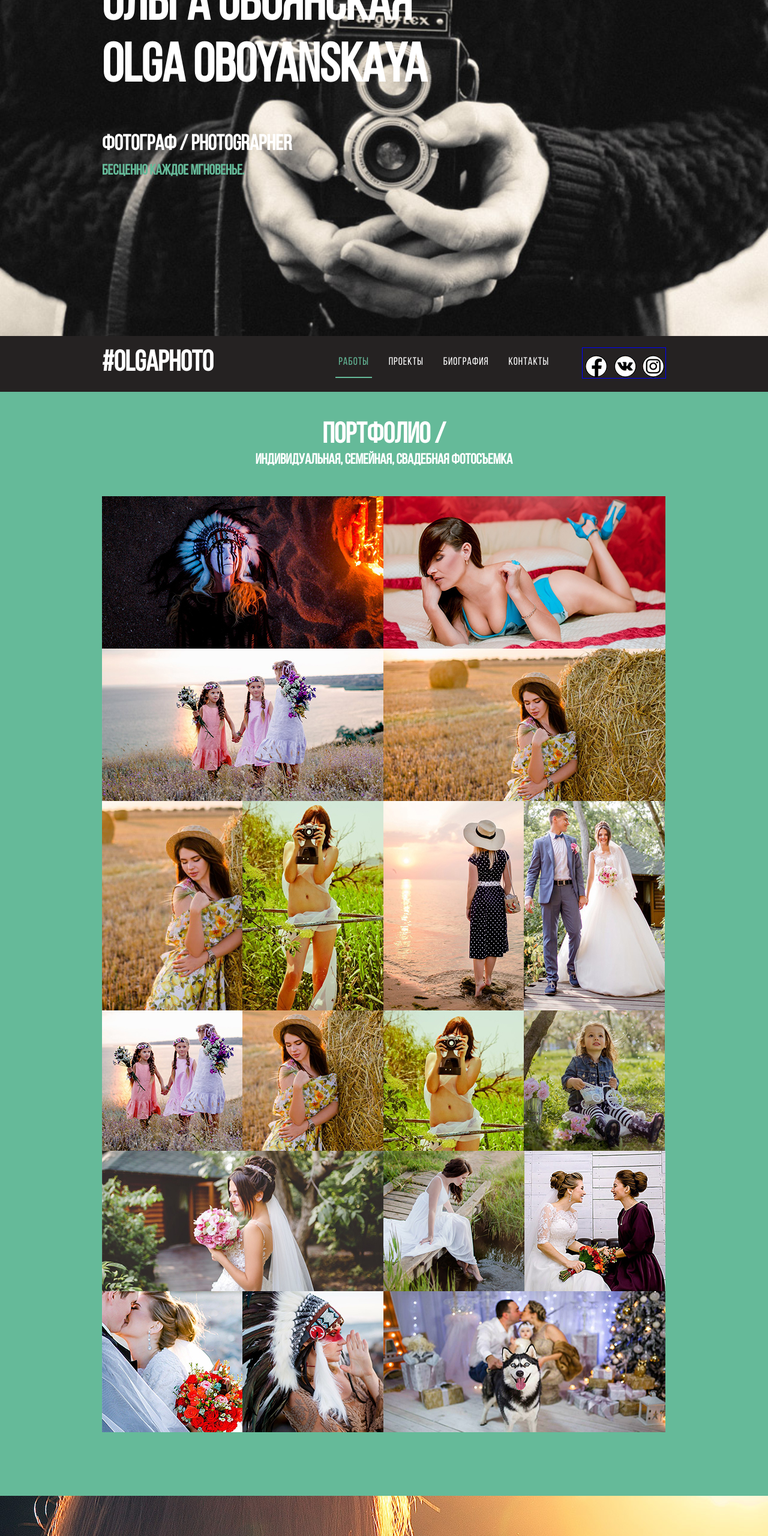
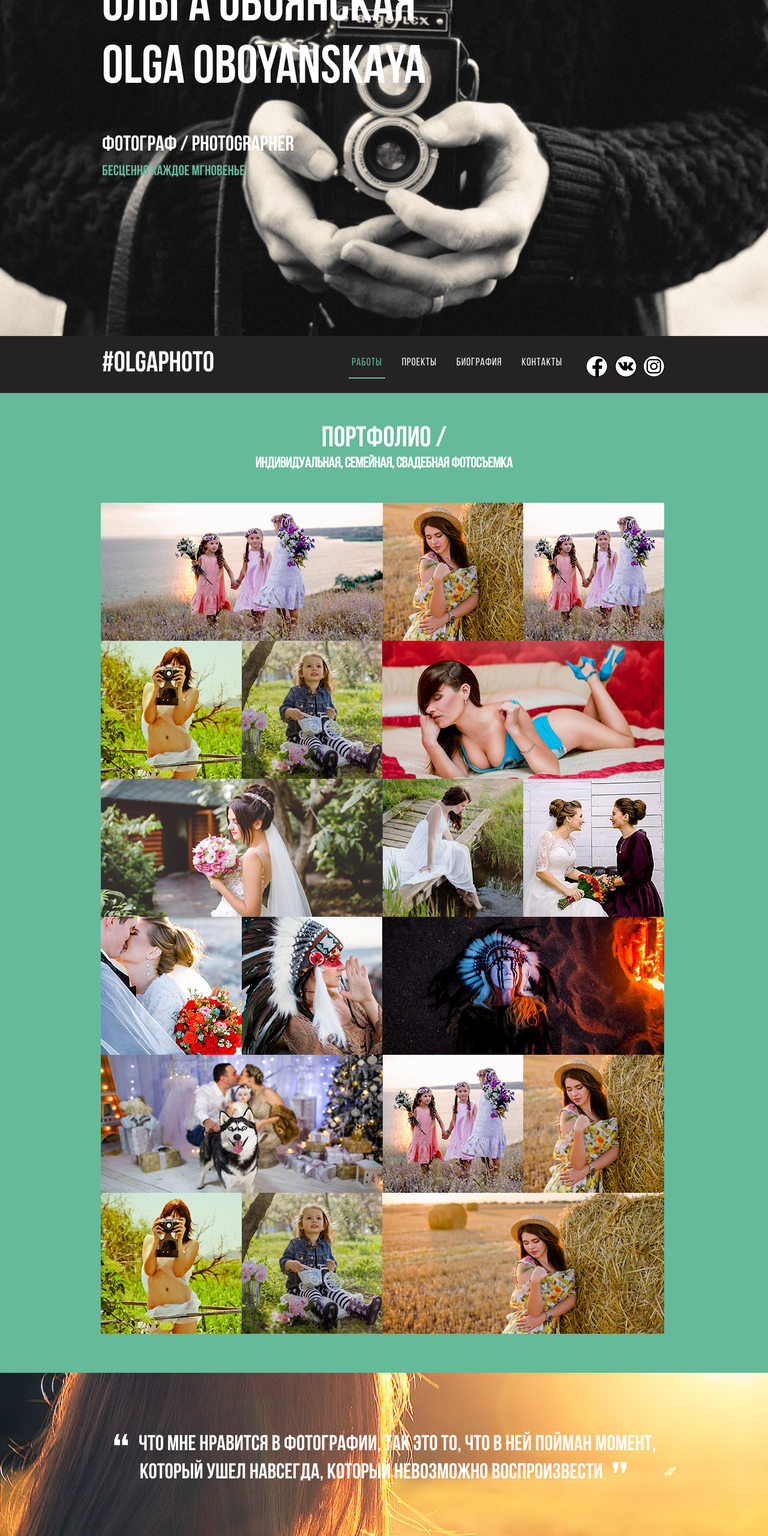
Before and after one commit to piva1839/olgaphoto, a plain HTML site: page index.html in a window 1280 px wide. Shown: the part 240-2800 px from the top of the page at 60% size. Drawn offline with Linux system fonts and the light colour scheme; a web font is replaced by a local one.

Commit message:
071017 1223

```diff
--- a/css/style.css
+++ b/css/style.css
@@ -1,30 +1,29 @@
-/*
-
-@font-face {
-	font-family: "aMavickFont";
-	src: url("../fonts/aMavickFont.ttf") format("truetype");
-}
-
-font-family: "aMavickFont", sans-serif;
-
-*/
-
 @font-face {
 	font-family: "BebasNeueRegular";
 	src: url("../fonts/BebasNeueRegular.otf") format("truetype");
+	src: local("BebasNeueRegular"), url(../fonts/BebasNeueRegular.otf);
 }
 
 @font-face {
 	font-family: "OpenSans-Regular";
 	src: url("../fonts/OpenSans-Regular.ttf") format("truetype");
+	src: local("OpenSans-Regular"), url(../fonts/OpenSans-Regular.ttf);
 }
 
 @font-face {
 	font-family: "OpenSans-SemiBold";
 	src: url("../fonts/OpenSans-SemiBold.ttf") format("truetype");
+	src: local("OpenSans-SemiBold"), url(../fonts/OpenSans-SemiBold.ttf);
+}
+
+@font-face {
+	font-family: "BebasNeueBold";
+	src: url("../fonts/BebasNeue Bold.otf") format("truetype");
+	src: local("BebasNeueBold"), url(../fonts/BebasNeueBold.otf);
 }
 
 * {
+  -webkit-box-sizing: border-box;
           box-sizing: border-box;
 
 	border: 0px solid black;
@@ -58,8 +57,7 @@ img {
 .header {
 	height: 100%;
 	min-height: 100vh;
-
-  padding-top: 1px;
+	padding: 200px 0;
 
 	background: url("../img/headbg.jpg") no-repeat;
 	background-size: cover;
@@ -68,28 +66,26 @@ img {
 
 .header-inner {
   max-width: 970px;
-  margin: 10% auto 16%;
-  padding-bottom: 1px;
 }
 
 h1 {
 	margin-bottom: 55px;
 
-  font-family: "BebasNeueRegular", sans-serif;
+  font-family: "BebasNeueBold", sans-serif;
   font-size: 90px;
   color: #ffffff;
   text-transform: uppercase;
 }
 
 h2 {
-	font-family: "BebasNeueRegular", sans-serif;
+	font-family: "BebasNeueBold", sans-serif;
   font-size: 36px;
   color: #ffffff;
   text-transform: uppercase;
 }
 
 .slogan {
-	font-family: "BebasNeueRegular", sans-serif;
+	font-family: "BebasNeueBold", sans-serif;
   font-size: 24px;
   color: #65ba99;
   text-transform: uppercase;
@@ -104,11 +100,9 @@ h2 {
 /* menu */
 
 .menu {
+	padding: 20px 0;
+
 	background: #252222;
-}
-
-.menu .container {
-  padding: 19px 15px;
 }
 
 h3 {
@@ -116,7 +110,7 @@ h3 {
 
   margin-right: 30px;
 
-  font-family: "BebasNeueRegular", sans-serif;
+  font-family: "BebasNeueBold", sans-serif;
   font-size: 48px;
   color: #ffffff;
   text-transform: uppercase;
@@ -128,8 +122,6 @@ h3 {
 
 .main-menu {
   float: left;
-
-  margin-right: 30px;
 
   font-family: "BebasNeueRegular", sans-serif;
   font-size: 18px;
@@ -146,6 +138,10 @@ h3 {
   padding: 15px 0px 15px 0px;
 }
 
+.main-menu li:last-child {
+  margin-right: 0;
+}
+
 .main-menu a {
   padding: 15px 5px 15px 5px;
 
@@ -160,6 +156,10 @@ h3 {
   color: #65ba99;
   text-decoration: none;
 
+  -webkit-transition: 0.4s;
+
+  -o-transition: 0.4s;
+
   transition: 0.4s;
 }
 
@@ -172,9 +172,9 @@ h3 {
 .socials {
   float: right;
 
+	margin-left: 30px;
+
   list-style-type: none;
-
-	border: 1px solid blue;
 }
 
 .socials li {
@@ -225,6 +225,10 @@ h3 {
   background: url("../img/socials_h.png") no-repeat;
   background-position: -6px -5px;
 
+	-webkit-transition: 0.2s;
+
+	-o-transition: 0.2s;
+
 	transition: 0.2s;
 }
 
@@ -232,12 +236,20 @@ h3 {
   background: url("../img/socials_h.png") no-repeat;
   background-position: -94px -5px;
 
+	-webkit-transition: 0.2s;
+
+	-o-transition: 0.2s;
+
 	transition: 0.2s;
 }
 
 .socials .in:hover {
   background: url("../img/socials_h.png") no-repeat;
   background-position: -6px -137px;
+
+	-webkit-transition: 0.2s;
+
+	-o-transition: 0.2s;
 
 	transition: 0.2s;
 }
@@ -266,20 +278,15 @@ h3 {
 /* portfolio */
 
 .portfolio {
-  min-height: 1840px;
-	padding-top: 1px;
+	padding-bottom: 70px;
 
   background: #65ba99;
 }
 
-.gallery {
-	padding-bottom: 50px;
-}
+h4 {
+	padding: 50px 0;
 
-h4 {
-	margin: 45px 0;
-
-	font-family: "BebasNeueRegular", sans-serif;
+	font-family: "BebasNeueBold", sans-serif;
   font-size: 48px;
   color: #ffffff;
 	text-align: center;
@@ -296,48 +303,61 @@ h4 {
 }
 
 .gallery ul {
+	text-align: center;
 	list-style-type: none;
-}
-
-.col {
-	display: inline-block;
 }
 
 .gallery li {
 	display: inline-block;
-	text-align: center;
 }
 
 .gallery img {
-	margin-right: -5px;
-	margin-bottom: -1px;
+	margin-left: -5px;
+	margin-bottom: -5px;
+
+  -webkit-transition: all 0.5s;
+
+  -o-transition: all 0.5s;
 
   transition: all 0.5s;
 }
 
 .gallery img:hover {
+	-webkit-box-shadow: 0 0 10px rgba(0,0,0,0.5);
 	        box-shadow: 0 0 10px rgba(0,0,0,0.5);
 	cursor: pointer;
 	opacity: 0.8;
-	transform: scale(1.1);
+	-webkit-transform: scale(1.05);
+	    -ms-transform: scale(1.05);
+	        transform: scale(1.05);
 }
 
 @media screen and (max-width: 520px) {
 	.gallery img {
 		width: 100%;
 		height: 100%;
+		margin-left: 0;
 	}
 }
 
 /* promo */
 
 .promo {
+  display: -webkit-box;
+  display: -ms-flexbox;
   display: flex;
+  -webkit-box-orient: vertical;
+  -webkit-box-direction: normal;
+      -ms-flex-direction: column;
           flex-direction: column;
+  -webkit-box-pack: center;
+      -ms-flex-pack: center;
           justify-content: center;
+  -webkit-box-align: center;
+      -ms-flex-align: center;
           align-items: center;
 
-  min-height: 300px;
+  padding: 100px 0;
 
 	background: url("../img/promobg.jpg") no-repeat;
 	background-size: cover;
@@ -345,7 +365,7 @@ h4 {
 }
 
 .promotext {
-  font-family: "BebasNeueRegular", sans-serif;
+  font-family: "BebasNeueBold", sans-serif;
   font-size: 36px;
   color: #ffffff;
   text-align: center;
@@ -373,10 +393,6 @@ h4 {
 /* projects */
 
 .projects {
-  min-height: 680px;
-	padding-top: 1px;
-	padding-bottom: 1px;
-
 	background: #cdcdcd;
 }
 
@@ -385,7 +401,7 @@ h4 {
 }
 
 .project {
-	margin-bottom: 50px;
+	padding-bottom: 50px;
 }
 
 .project ul{
@@ -483,8 +499,7 @@ h4 {
 /* partners */
 
 .partners {
-  min-height: 200px;
-	padding: 50px;
+	padding: 100px 0;
 
 	background: #ffffff;
 }
@@ -508,12 +523,17 @@ h4 {
 
 	vertical-align: middle;
 
+	-webkit-filter: grayscale(100%);
+
 	        filter: grayscale(100%);
 }
 
 .partners img:hover {
 	cursor: pointer;
+	-webkit-filter: none;
 	        filter: none;
+	-webkit-transition: 0.7s;
+	-o-transition: 0.7s;
 	transition: 0.7s;
 }
 
@@ -526,9 +546,7 @@ h4 {
 /* bio */
 
 .bio {
-  min-height: 600px;
-	padding-top: 1px;
-	padding-bottom: 50px;
+	padding: 50px 0;
 
 	background: #e2534b;
 }
@@ -538,6 +556,8 @@ h4 {
 }
 
 .bio h4 {
+	padding: 0 0 50px 0;
+
 	color: #252222;
 }
 
@@ -551,7 +571,7 @@ h4 {
 .my-name {
   margin-bottom: 20px;
 
-  font-family: "BebasNeueRegular", sans-serif;
+  font-family: "BebasNeueBold", sans-serif;
   font-size: 36px;
   color: #ffffff;
   text-transform: uppercase;
@@ -586,12 +606,16 @@ h4 {
 }
 
 .bio-socials a:hover {
+  -webkit-transform: rotate(360deg);
+      -ms-transform: rotate(360deg);
           transform: rotate(360deg);
+  -webkit-transition: 0.5s;
+  -o-transition: 0.5s;
   transition: 0.5s;
 }
 
 .me-more {
-  padding: 0 15px 0 25px;
+  padding: 0 0 0 25px;
 
   float: right;
   width: 50%;
@@ -600,7 +624,7 @@ h4 {
 .my-principle {
   margin-bottom: 10px;
 
-  font-family: "BebasNeueRegular", sans-serif;
+  font-family: "BebasNeueBold", sans-serif;
   font-size: 18px;
   color: #ffffff;
   text-transform: uppercase;
@@ -627,6 +651,10 @@ h4 {
 		margin-bottom: 50px;
 	}
 
+	.me-more {
+		padding: 0;
+	}
+
 	.my-principle {
 		margin-bottom: 20px;
 
@@ -637,8 +665,7 @@ h4 {
 /* contacts */
 
 .contacts {
-  min-height: 530px;
-  padding-top: 1px;
+	padding-bottom: 70px;
 
   background: url("../img/contactbg.jpg") no-repeat;
 	background-size: cover;
@@ -660,7 +687,7 @@ h4 {
 .my-phone {
   margin-bottom: 15px;
 
-  font-family: "BebasNeueRegular", sans-serif;
+  font-family: "BebasNeueBold", sans-serif;
   font-size: 48px;
   color: #ffffff;
   text-transform: uppercase;
@@ -674,7 +701,7 @@ h4 {
 
   border: 5px solid #ffffff;
 
-  font-family: "BebasNeueRegular", sans-serif;
+  font-family: "BebasNeueBold", sans-serif;
   font-size: 68px;
   color: #ffffff;
 	text-align: center;
--- a/index.html
+++ b/index.html
@@ -42,7 +42,6 @@
 				<div class="container">
           <div class="header-inner">
             <h1>
-              Folio.<br>
               Ольга Обоянская<br>
               Olga Oboyanskaya
             </h1>
@@ -88,42 +87,46 @@
           <div class="gallery">
 						<ul>
 							<li>
-								<img class="470x255" src="img/gallery/470x255_1.jpg" alt="" width="470" height="255">
-								<img class="470x255" src="img/gallery/470x255_2.jpg" alt="" width="470" height="255">
+								<img src="img/gallery/470x255_3.jpg" alt="" width="470" height="235">
 							</li>
 							<li>
-								<img class="470x255" src="img/gallery/470x255_3.jpg" alt="" width="470" height="255">
-								<img class="470x255" src="img/gallery/470x255_4.jpg" alt="" width="470" height="255">
+								<img src="img/gallery/235x235_2.jpg" alt="" width="235" height="235">
+								<img src="img/gallery/235x235_1.jpg" alt="" width="235" height="235">
 							</li>
-							<li class="col">
-								<img src="img/gallery/235x350_1.jpg" alt="" width="235" height="350">
-								<img src="img/gallery/235x350_2.jpg" alt="" width="235" height="350">
+							<li>
+								<img src="img/gallery/235x235_3.jpg" alt="" width="235" height="235">
+								<img src="img/gallery/235x235_4.jpg" alt="" width="235" height="235">
 							</li>
-							<li class="col">
-								<img src="img/gallery/235x350_3.jpg" alt="" width="235" height="350">
-								<img src="img/gallery/235x350_4.jpg" alt="" width="235" height="350">
+							<li>
+								<img src="img/gallery/470x255_2.jpg" alt="" width="470" height="235">
 							</li>
-							<li class="col">
+							<li>
+								<img src="img/gallery/470x255_5.jpg" alt="" width="470" height="235">
+							</li>
+							<li>
+								<img src="img/gallery/235x235_5.jpg" alt="" width="235" height="235">
+								<img src="img/gallery/235x235_6.jpg" alt="" width="235" height="235">
+							</li>
+							<li>
+								<img src="img/gallery/235x235_7.jpg" alt="" width="235" height="235">
+								<img src="img/gallery/235x235_8.jpg" alt="" width="235" height="235">
+							</li>
+							<li>
+								<img src="img/gallery/470x255_1.jpg" alt="" width="470" height="235">
+							</li>
+							<li>
+								<img src="img/gallery/470x255_6.jpg" alt="" width="470" height="235">
+							</li>
+							<li>
 								<img src="img/gallery/235x235_1.jpg" alt="" width="235" height="235">
 								<img src="img/gallery/235x235_2.jpg" alt="" width="235" height="235">
 							</li>
-							<li class="col">
+							<li>
 								<img src="img/gallery/235x235_3.jpg" alt="" width="235" height="235">
 								<img src="img/gallery/235x235_4.jpg" alt="" width="235" height="235">
 							</li>
-							<li class="col">
-								<img class="photo 470x255" src="img/gallery/470x255_5.jpg" alt="" width="470" height="235">
-							</li>
-							<li class="col">
-								<img src="img/gallery/235x235_5.jpg" alt="" width="235" height="235">
-								<img src="img/gallery/235x235_6.jpg" alt="" width="235" height="235">
-							</li>
-							<li class="col">
-								<img src="img/gallery/235x235_7.jpg" alt="" width="235" height="235">
-								<img src="img/gallery/235x235_8.jpg" alt="" width="235" height="235">
-							</li>
-							<li class="col">
-								<img class="470x255" src="img/gallery/470x255_6.jpg" alt="" width="470" height="235">
+							<li>
+								<img src="img/gallery/470x255_4.jpg" alt="" width="470" height="235">
 							</li>
 						</ul>
           </div>
```
Also changed, not shown: fonts/BebasNeueBold.otf (renamed from fonts/BebasNeue Bold.otf), fonts/BebasNeueBold.ttf (renamed from fonts/BebasNeue Bold.ttf). Lines whose indentation alone changed are shown as unchanged.
